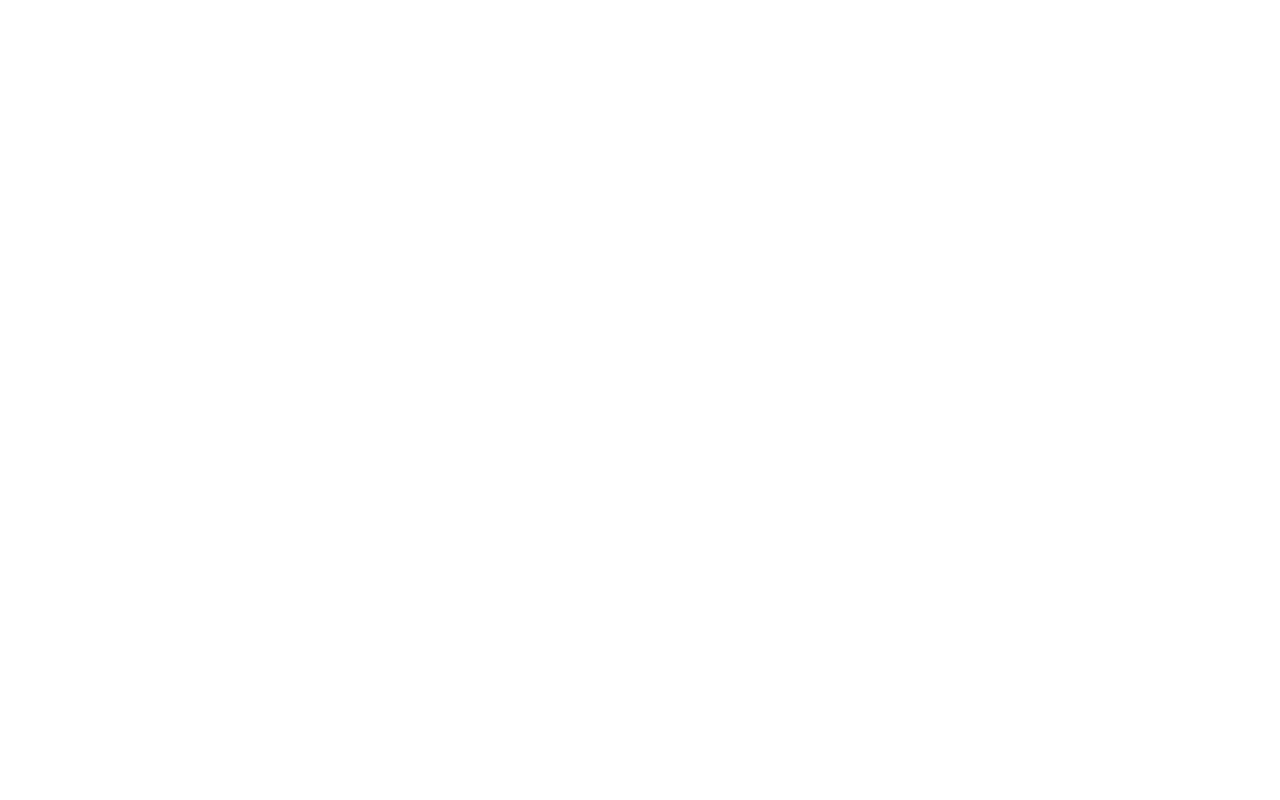
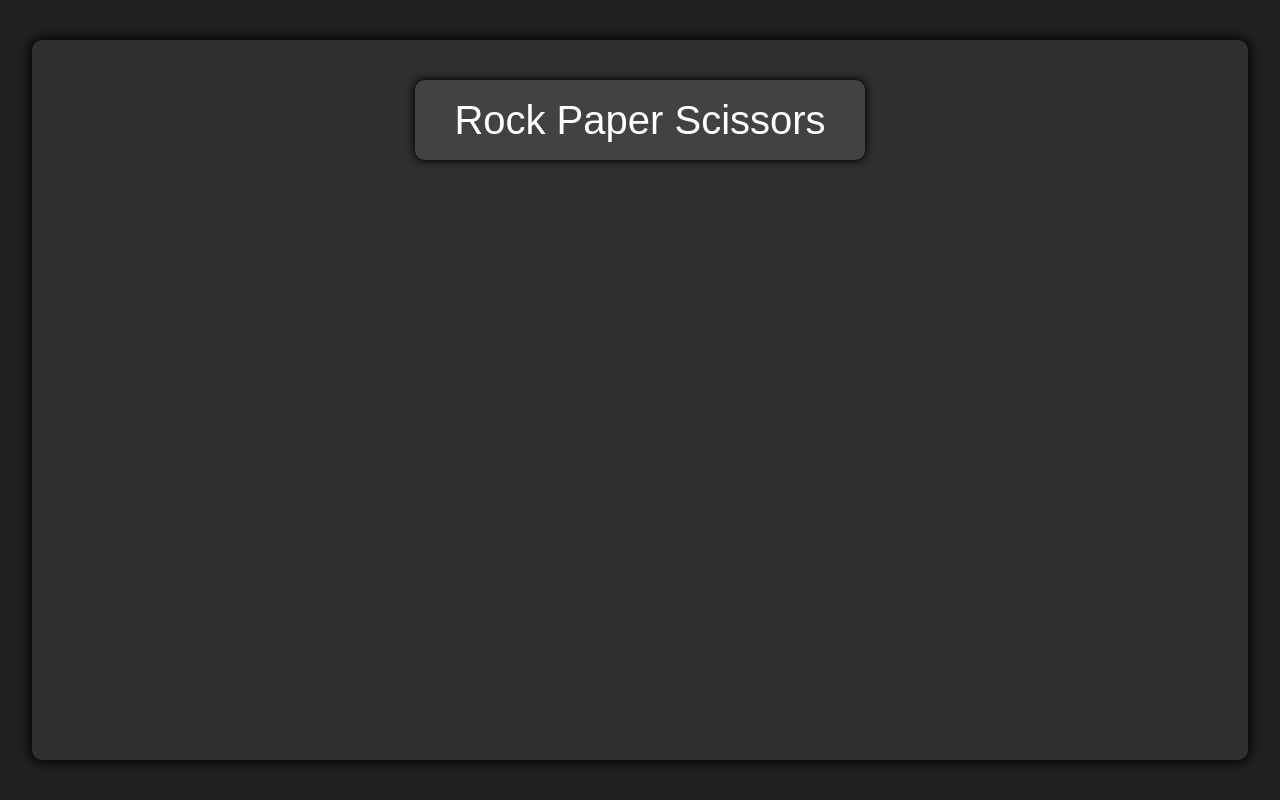
Before and after one commit to keffri/rock-paper-scissors, a plain HTML site: page index.html in a window 1280 px wide. Drawn offline with Linux system fonts and the light colour scheme.

Commit message:
layout work

```diff
--- a/index.html
+++ b/index.html
@@ -3,9 +3,22 @@
   <head>
     <meta charset="UTF-8" />
     <meta name="viewport" content="width=device-width, initial-scale=1.0" />
+    <link rel="stylesheet" href="reset.css" />
     <link rel="stylesheet" href="styles.css" />
-    <script type="text/javascript" src="scriptRPS.js"></script>
+
     <title>Rock Paper Scissors</title>
   </head>
-  <body></body>
+  <body>
+    <div id="page-container">
+      <header id="header">
+        <h1 id="title">Rock Paper Scissors</h1>
+      </header>
+      <main id="game">
+        <section id="player"></section>
+        <section id="match"></section>
+        <section id="computer"></section>
+      </main>
+    </div>
+    <script type="text/javascript" src="scriptRPS.js"></script>
+  </body>
 </html>
--- a/styles.css
+++ b/styles.css
@@ -0,0 +1,50 @@
+html {
+  height: 100%;
+}
+
+body {
+  display: flex;
+  align-items: center;
+  height: 100%;
+  font-family: Arial, Helvetica, sans-serif;
+  background-color: #212121;
+}
+
+#page-container {
+  height: 90%;
+  width: 95%;
+  margin: auto;
+  border-radius: 10px;
+  box-shadow: 0px 0px 12px 2px #000;
+  background-color: #303030;
+}
+
+#header {
+  margin: auto;
+  margin-top: 40px;
+  margin-bottom: 40px;
+  background-color: #424242;
+  width: 450px;
+  padding-top: 20px;
+  padding-bottom: 20px;
+  border-radius: 10px;
+  box-shadow: 0px 0px 8px 1px #000;
+}
+
+#title {
+  color: #fff;
+  text-align: center;
+  font-size: 40px;
+}
+
+#game {
+}
+
+#player {
+}
+
+#match {
+}
+
+#computer {
+}
```
